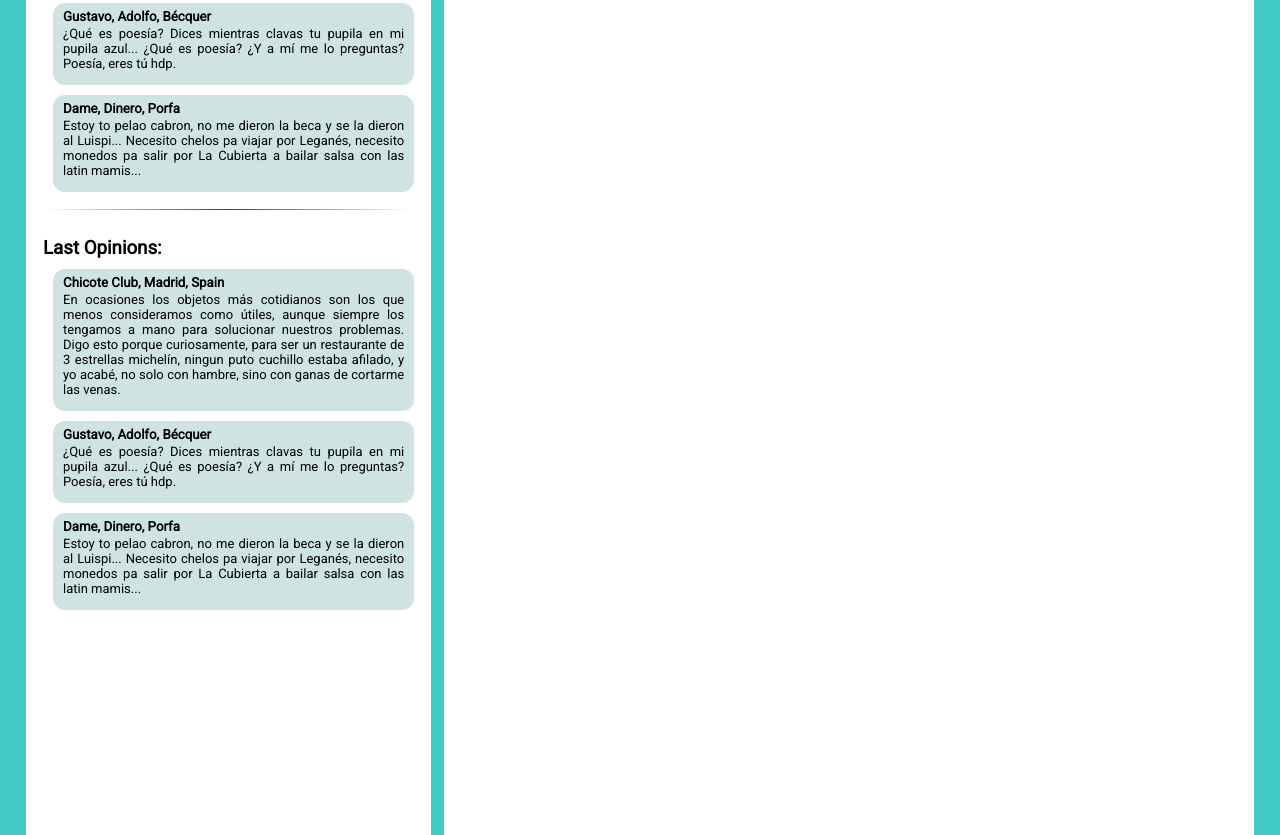
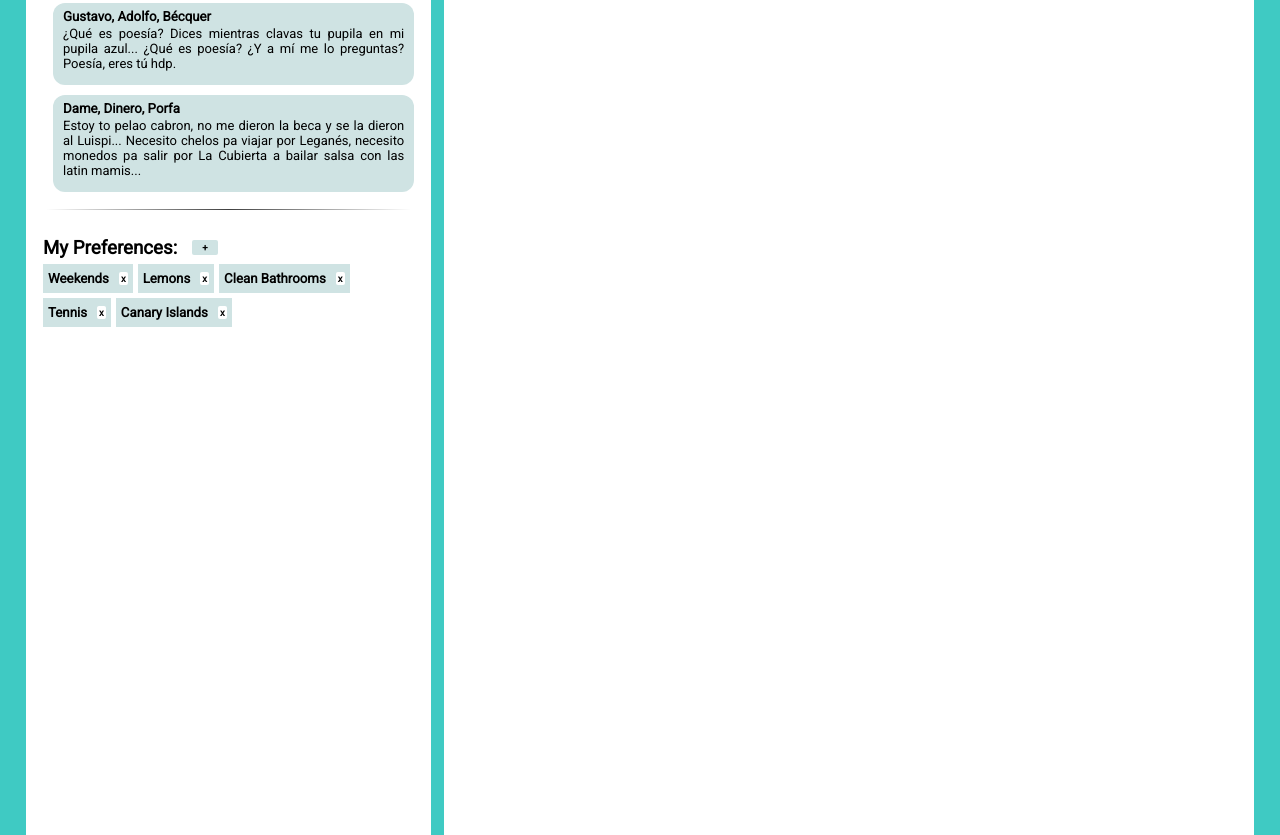
Before and after one commit to Fernprlz/UI_Exercise_1, a plain HTML site: page index.html in a window 1280 px wide. Shown: the part 636-1471 px from the top of the page. Drawn offline with Linux system fonts and the light colour scheme.

Commit message:
Finished Ex 1

```diff
--- a/index.html
+++ b/index.html
@@ -60,7 +60,7 @@
     <!-- Last Opinions -->
     <div class="profile-section">
       <h3 id="section-title">Last Opinions:</h3>
-      <li class="opinion-box">
+      <li class="section-box">
         <h5>Chicote Club, Madrid, Spain</h5>
         <p id="opinion">
           En ocasiones los objetos más cotidianos son los que menos consideramos
@@ -70,14 +70,14 @@
           solo con hambre, sino con ganas de cortarme las venas.
         </p>
       </li>
-      <li class="opinion-box">
+      <li class="section-box">
         <h5>Gustavo, Adolfo, Bécquer</h5>
         <p id="opinion">
           ¿Qué es poesía? Dices mientras clavas tu pupila en mi pupila azul...
           ¿Qué es poesía? ¿Y a mí me lo preguntas? Poesía, eres tú hdp.
         </p>
       </li>
-      <li class="opinion-box">
+      <li class="section-box">
         <h5>Dame, Dinero, Porfa</h5>
         <p id="opinion">
           Estoy to pelao cabron, no me dieron la beca y se la dieron al Luispi...
@@ -91,32 +91,36 @@
 
     <!-- Preferences -->
     <div class="profile-section">
-      <h3 id="section-title">Last Opinions:</h3>
-      <li class="opinion-box">
-        <h5>Chicote Club, Madrid, Spain</h5>
-        <p id="opinion">
-          En ocasiones los objetos más cotidianos son los que menos consideramos
-          como útiles, aunque siempre los tengamos a mano para solucionar nuestros
-          problemas. Digo esto porque curiosamente, para ser un restaurante de 3
-          estrellas michelín, ningun puto cuchillo estaba afilado, y yo acabé, no
-          solo con hambre, sino con ganas de cortarme las venas.
-        </p>
-      </li>
-      <li class="opinion-box">
-        <h5>Gustavo, Adolfo, Bécquer</h5>
-        <p id="opinion">
-          ¿Qué es poesía? Dices mientras clavas tu pupila en mi pupila azul...
-          ¿Qué es poesía? ¿Y a mí me lo preguntas? Poesía, eres tú hdp.
-        </p>
-      </li>
-      <li class="opinion-box">
-        <h5>Dame, Dinero, Porfa</h5>
-        <p id="opinion">
-          Estoy to pelao cabron, no me dieron la beca y se la dieron al Luispi...
-          Necesito chelos pa viajar por Leganés, necesito monedos pa salir por
-          La Cubierta a bailar salsa con las latin mamis...
-        </p>
-      </li>
+      <div id="preference-header">
+        <h3 id="section-title">My Preferences:</h3>
+        <button id="preference-add">+</button>
+      </div>
+
+      <span id="preference-body">
+        <span class="preference-box">
+          <h5 id="preference-text">Weekends</h5>
+          <button id="preference-delete">x</button>
+        </span>
+        <span class="preference-box">
+          <h5 id="preference-text">Lemons</h5>
+          <button id="preference-delete">x</button>
+        </span>
+        <span class="preference-box">
+          <h5 id="preference-text">Clean Bathrooms</h5>
+          <button id="preference-delete">x</button>
+        </span>
+        <span class="preference-box">
+          <h5 id="preference-text">Tennis</h5>
+          <button id="preference-delete">x</button>
+        </span>
+        <span class="preference-box">
+          <h5 id="preference-text">Canary Islands</h5>
+          <button id="preference-delete">x</button>
+        </span>
+      </span>
+
+
+
     </div>
 
 
--- a/styles.css
+++ b/styles.css
@@ -88,7 +88,6 @@ button {
 #section-title {
   margin-bottom: 0px;
   margin-top: 10px;
-  flex: 0 0 100%;
 }
 #profile-info{
   margin-left: 10px;
@@ -110,7 +109,7 @@ hr {
   background-image: linear-gradient(to right, rgba(0, 0, 0, 0), rgba(0, 0, 0, 0.75), rgba(0, 0, 0, 0));
 }
 
-.opinion-box {
+.section-box {
   list-style-type: none;
   margin-left: 10px;
   margin-top: 10px;
@@ -135,11 +134,57 @@ p {
   font-size: 13px;
 }
 
+.preference-box {
+  background-color: #cfe3e3;
+  padding: 5px;
+  margin-right: 5px;
+  margin-top: 5px;
+  display: flex;
+  align-items: center;
+
+}
+
+#preference-text {
+  margin-right: 10px;
+}
+
+#preference-delete {
+  border-radius: 2px;
+  padding: 1px 2px 1px 2px;
+  font-size: 60%;
+  margin-left: 0px;
+  font-weight: bold;
+  font-family: 'Roboto'
+}
+
+#preference-add {
+  font-size: 60%;
+  background-color: #cfe3e3;
+  border-radius: 2px;
+  padding: 2px 4px;
+  margin-top: 10px;
+  margin-left: 15px;
+  width: 2vw;
+  font-weight: bold;
+  font-family: 'Roboto'
+}
+
+#preference-header {
+  display: flex;
+  align-items: center;
+  justify-content: space-between;
+}
+
+#preference-body {
+  display: flex;
+  align-items: center;
+  flex-wrap: wrap;
+}
+
 #rightbox {
   width: 66%;
   height: 1620px;
   background-color: white;
-
   align-items: flex-start;
   display: block;
   padding-bottom: 10px;
```
